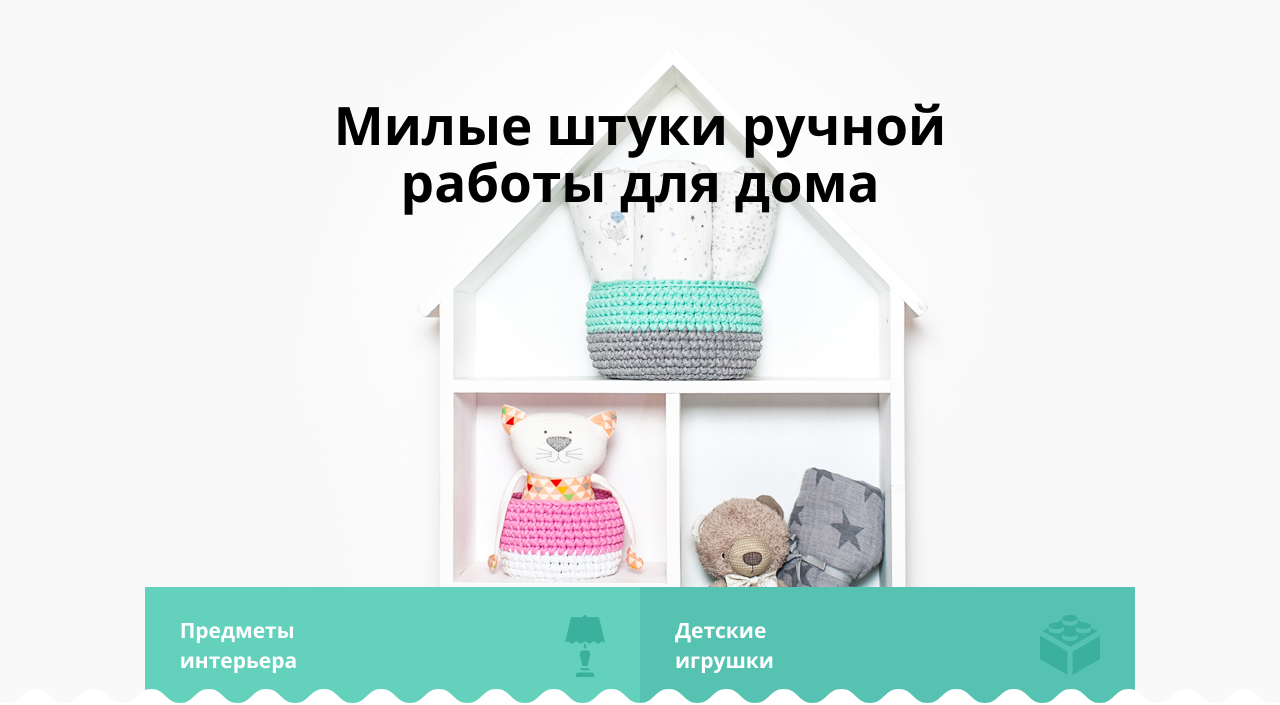
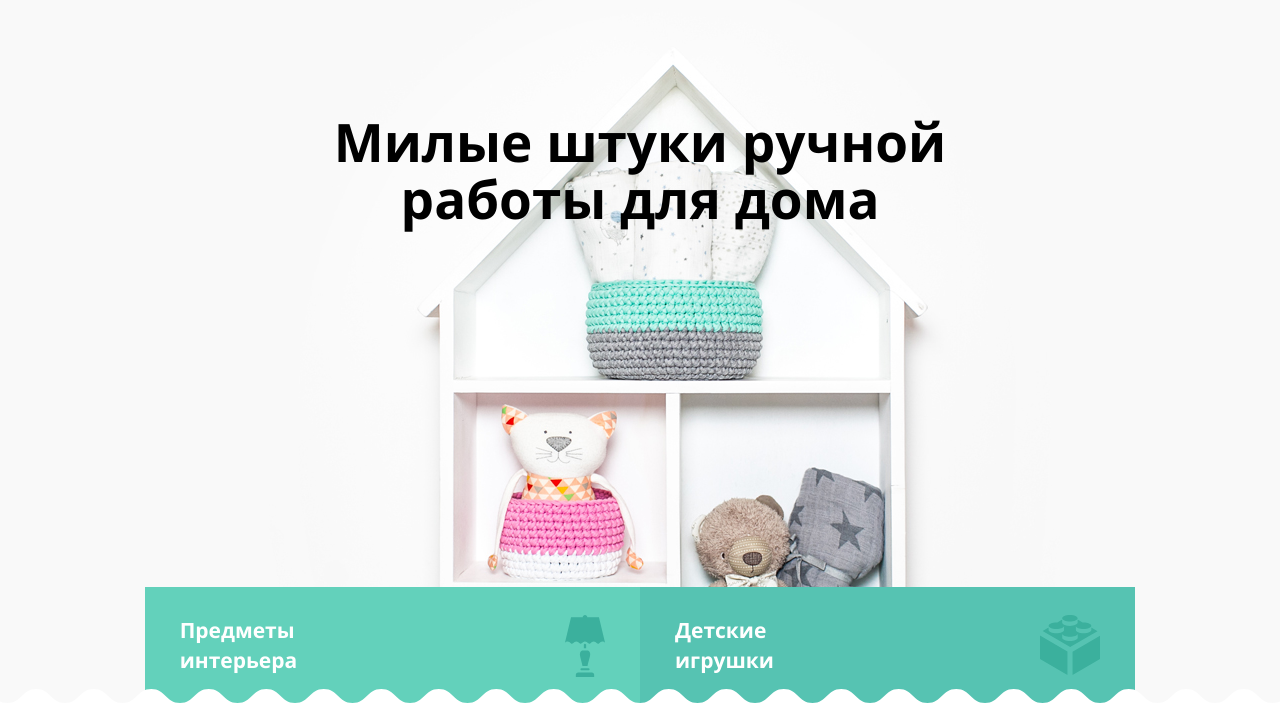
Before and after one commit to Leuchtkafer/49571-mishka, a website: page index.html in a window 1280 px wide. Shown: the part 129-834 px from the top of the page. Drawn offline with nearby package versions, Linux system fonts and the light colour scheme; files that its build step writes are made by us from their sources; no server answers.

Commit message:
Выравнивание h1

```diff
--- a/sass/blocks/page-header.scss
+++ b/sass/blocks/page-header.scss
@@ -148,7 +148,7 @@
   }
   .page-header h1 {
     width: 700px;
-    margin: 100px auto 0;
+    margin: 117px auto 0;
     font-size: 53px;
     line-height: 57px;
   }
```
